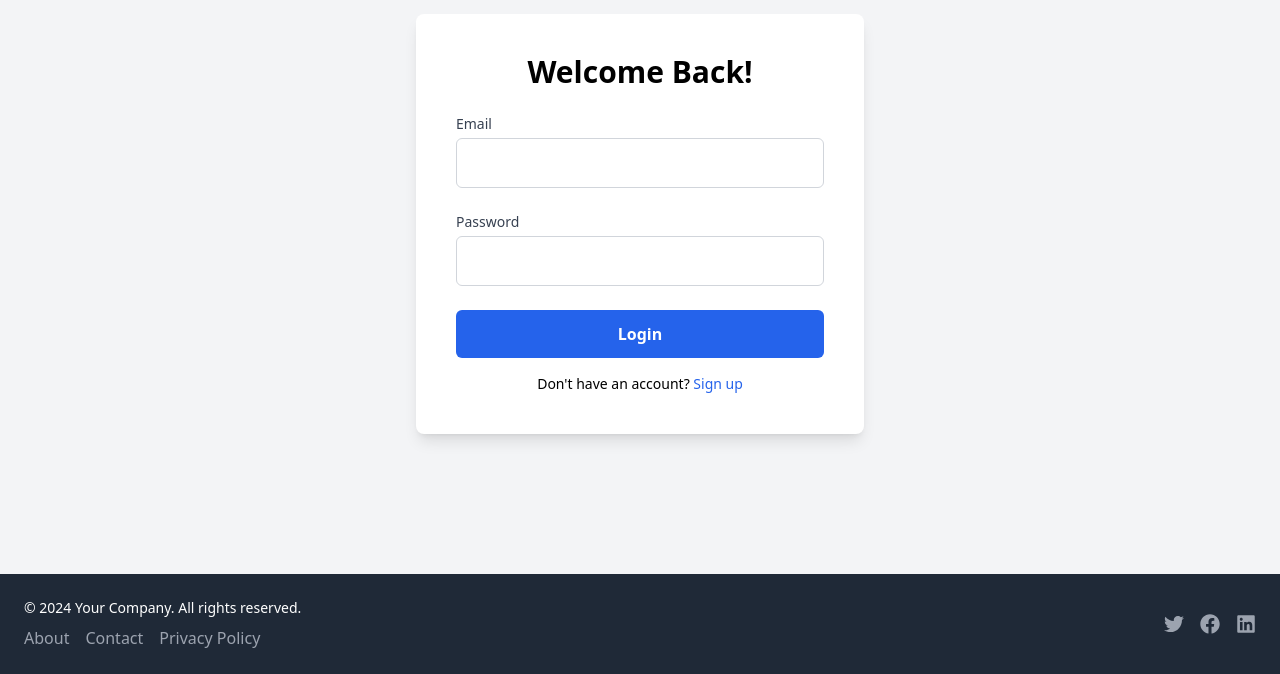
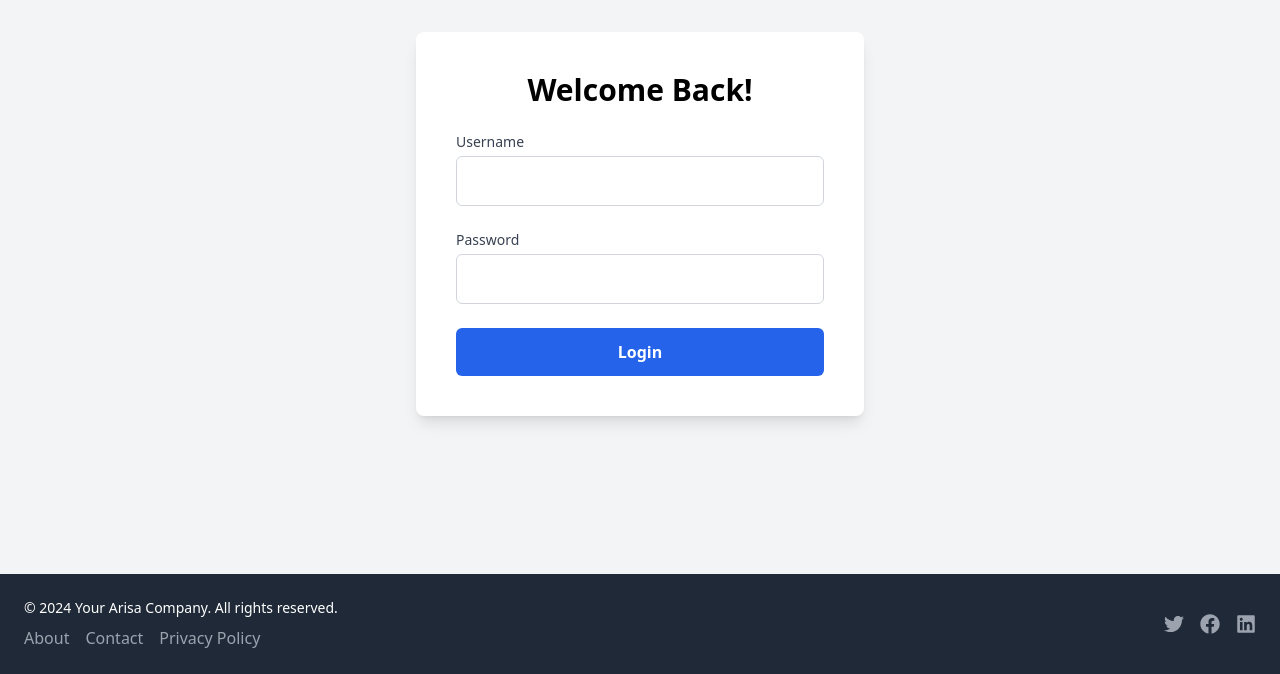
Before and after one commit to AnataAria/prn231_pim_tool_client, a React (Vite) app: page / in a window 1280 px wide. Shown: the part 126-800 px from the top of the page. Built offline with nearby package versions, Linux system fonts and the light colour scheme.

Commit message:
update response model change

```diff
--- a/src/components/common/Footer.tsx
+++ b/src/components/common/Footer.tsx
@@ -5,7 +5,7 @@ const Footer = () => {
         <footer className="bg-gray-800 text-white p-6">
             <div className="flex justify-between items-center">
                 <div>
-                    <p className="text-sm mb-2">&copy; {new Date().getFullYear()} Your Company. All rights reserved.</p>
+                    <p className="text-sm mb-2">&copy; {new Date().getFullYear()} Your Arisa Company. All rights reserved.</p>
                     <div className="flex space-x-4">
                         <a href="#" className="text-gray-400 hover:text-white">About</a>
                         <a href="#" className="text-gray-400 hover:text-white">Contact</a>
--- a/src/components/common/LeftBar.tsx
+++ b/src/components/common/LeftBar.tsx
@@ -29,7 +29,7 @@ const LeftBar: React.FC = () => {
             </li>
             <li>
               <a
-                href="/admin/employee"
+                href="/admin/employees"
                 className="flex items-center space-x-3 text-lg font-medium text-gray-400 hover:bg-gray-700 hover:text-white rounded-md px-4 py-2 transition duration-300"
               >
                 <FaUser className="h-6 w-6 text-gray-400" />
--- a/src/pages/login/index.tsx
+++ b/src/pages/login/index.tsx
@@ -43,7 +43,7 @@ const LoginPage = () => {
 
         try {
             const result = await unAuthenticationAxios.post("/auth/authentication", {
-                userName: email,
+                username: email,
                 password: password,
             });
 
@@ -67,7 +67,7 @@ const LoginPage = () => {
                 <div className="bg-white p-10 rounded-lg shadow-lg w-full max-w-md">
                     <h2 className="text-3xl font-bold text-center mb-6">Welcome Back!</h2>
                     <div className="mb-6">
-                        <label htmlFor="email" className="block text-sm font-medium text-gray-700">Email</label>
+                        <label htmlFor="email" className="block text-sm font-medium text-gray-700">Username</label>
                         <input
                             type="email"
                             id="email"
@@ -95,10 +95,6 @@ const LoginPage = () => {
                     >
                         Login
                     </button>
-
-                    <p className="text-center mt-4 text-sm">
-                        Don't have an account? <a href="#" className="text-blue-600 hover:underline">Sign up</a>
-                    </p>
                 </div>
             </div>
             <Footer />
--- a/src/pages/manager/employee/page.tsx
+++ b/src/pages/manager/employee/page.tsx
@@ -14,7 +14,7 @@ const EmployeeTablePage = () => {
   useEffect(() => {
     const fetchEmployees = async () => {
       try {
-        const response = await authenticationAxios.get('/employees/search');
+        const response = await authenticationAxios.get('/employees');
         setEmployees(response.data.data);
         setLoading(false);
       } catch (error) {
--- a/src/pages/manager/project/ProjectList.tsx
+++ b/src/pages/manager/project/ProjectList.tsx
@@ -5,7 +5,6 @@ import { Link } from "react-router-dom";
 import axios from "axios";
 import { authenticationAxios } from "../../../services/baseService";
 
-// Define the structure of the project data
 interface Project {
   projectNumber: string;
   name: string;
@@ -98,8 +97,7 @@ const ProjectList: React.FC = () => {
 
   const handleSubmit = async (e: React.FormEvent<HTMLFormElement>) => {
     e.preventDefault();
-    // Implement your search functionality here if needed
-    fetchProjects(); // Fetch projects after searching
+    fetchProjects();
   };
 
   const handleStatusChange = (value: string) => {
```
